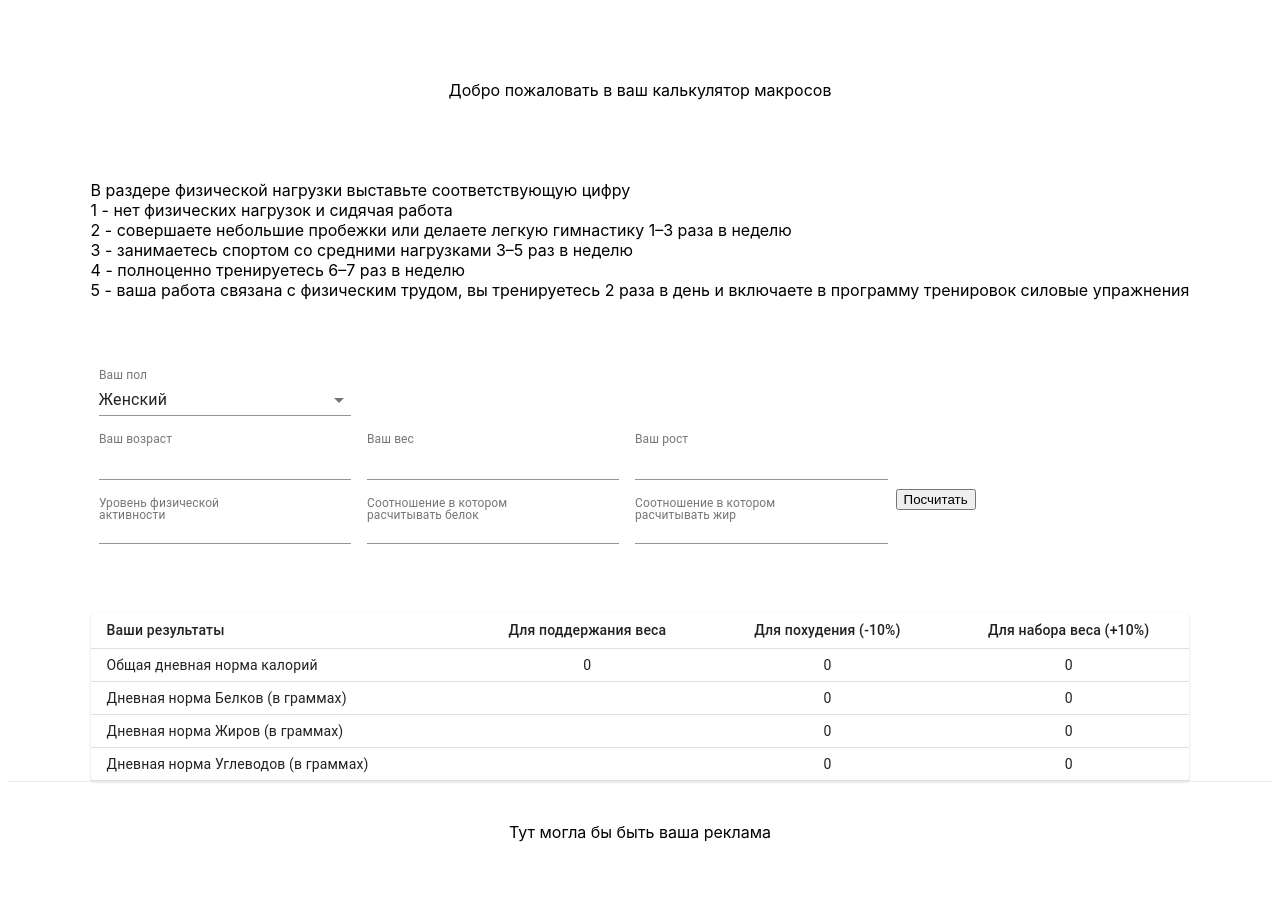
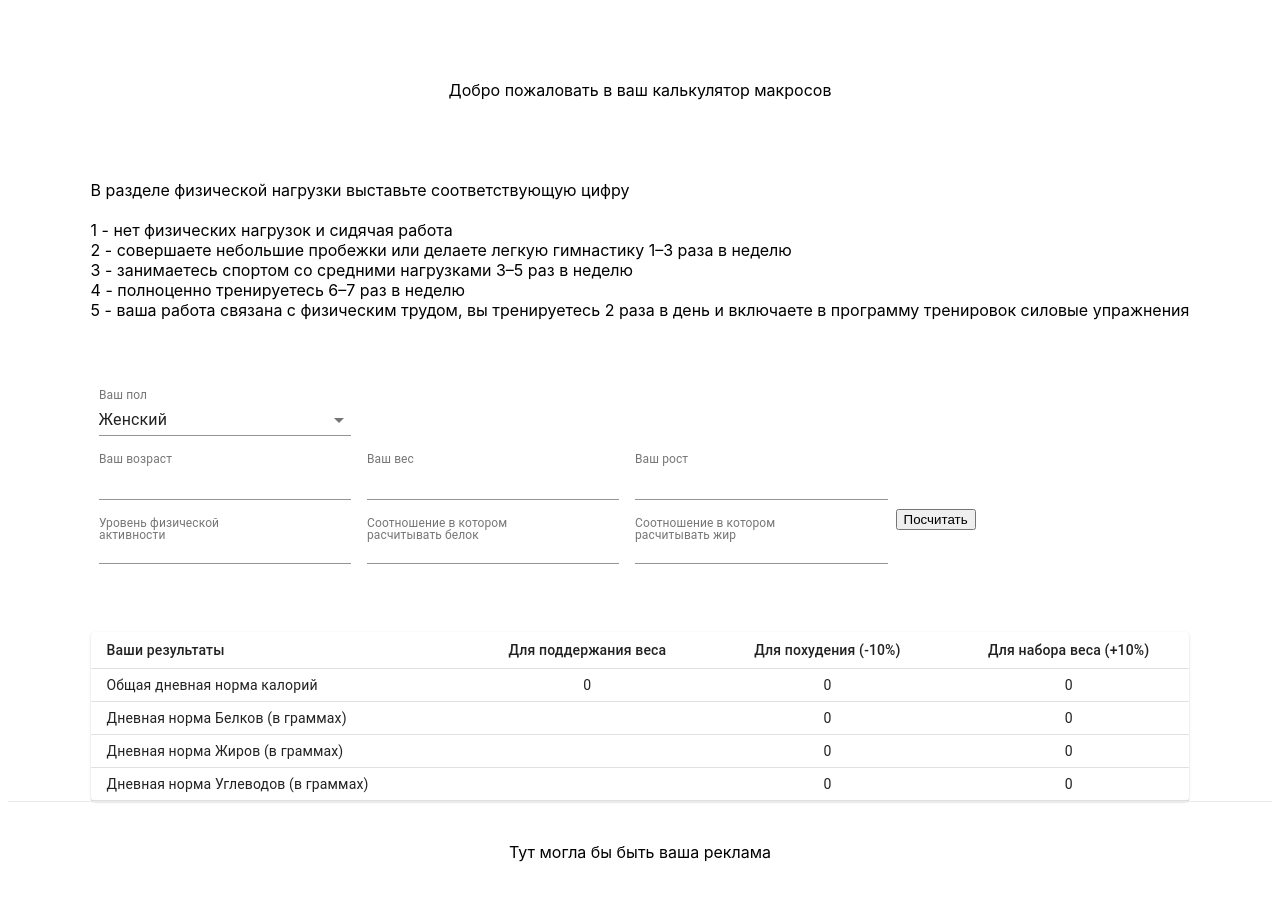
Before and after one commit to Serhazor/macro_calc_en, a Next.js app: page / in a window 1280 px wide. Built offline with nearby package versions, Linux system fonts and the light colour scheme.

Commit message:
adding latest changes

```diff
--- a/pages/components/demo.js
+++ b/pages/components/demo.js
@@ -108,7 +108,8 @@ export default function FormPropsTextFields() {
       noValidate
       autoComplete="off"
       onSubmit={handleCheck}
-    > <div>В раздере физической нагрузки выставьте соответствующую цифру</div>
+    > <div>В разделе физической нагрузки выставьте соответствующую цифру</div>
+    <br/>
       <div>1 - нет физических нагрузок и сидячая работа</div>
       <div>
         2 - совершаете небольшие пробежки или делаете легкую гимнастику 1–3 раза
```
